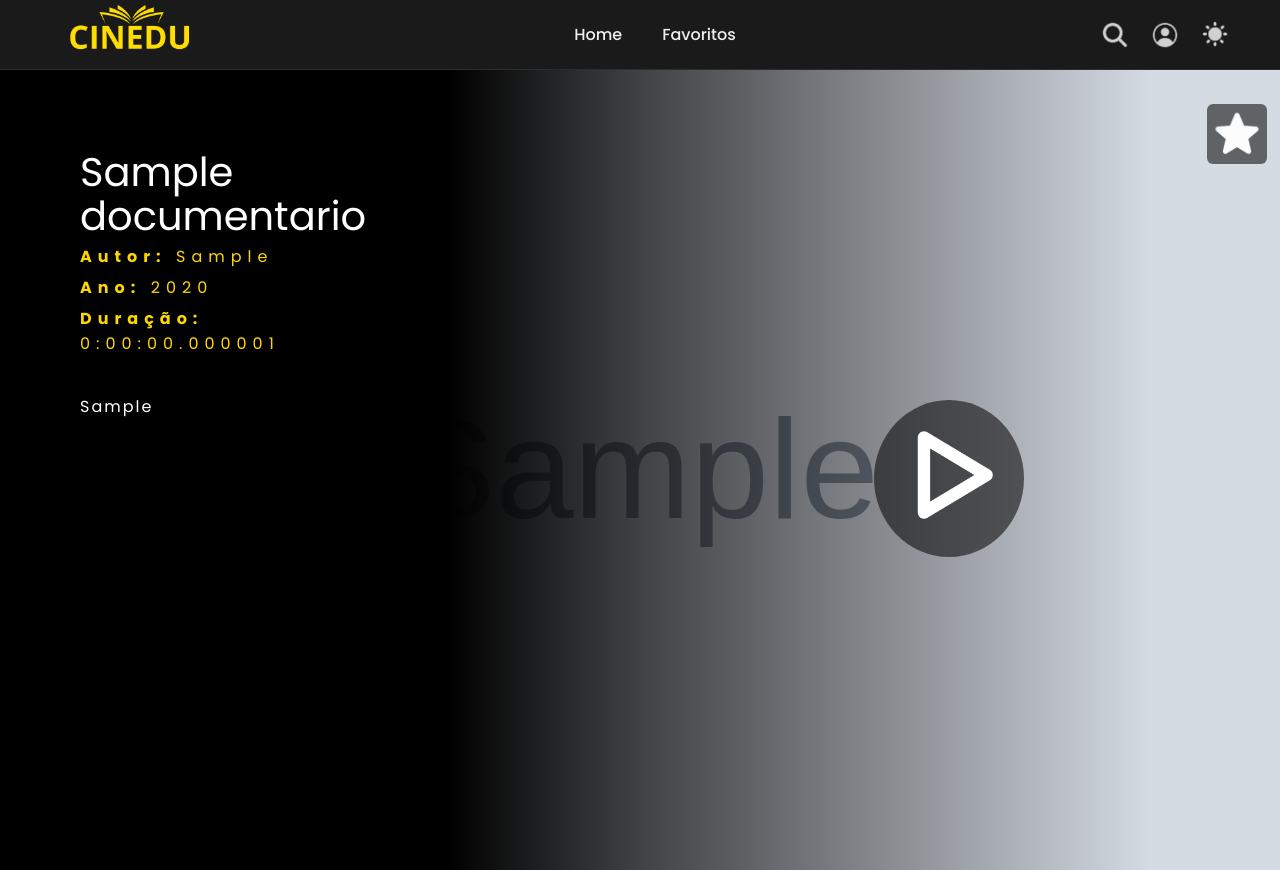
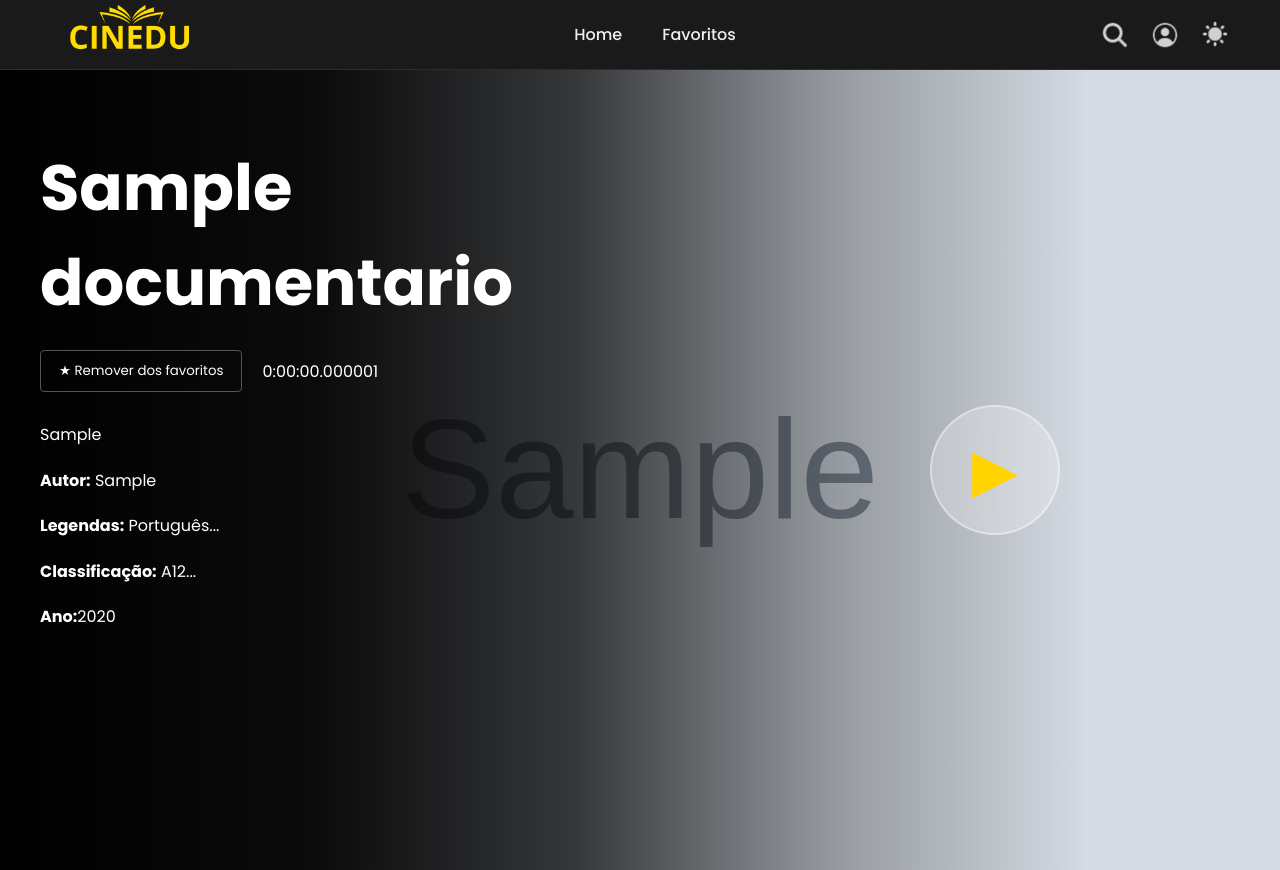
Before and after one commit to quibebytes/cinedu, a Django app: page /detalhes/1/ in a window 1280 px wide. Run offline with Django 5.2, Linux system fonts and the light colour scheme; a user stored in the database is signed in; tables that the repository leaves empty hold one stand-in row (values such as "Sample post"); grey boxes marked "Sample" are stand-in pictures.

Commit message:
Adicionar tela de detalhes de Edylan

```diff
--- a/app/static/detalhes.css
+++ b/app/static/detalhes.css
@@ -5,9 +5,10 @@
   font-family: "Poppins", Arial, sans-serif;
 }
 
-html {
+body {
   background: #0b0b0b;
   color: white;
+  transition: 0.3s;
 }
 
 /* ================= MODO CLARO ================= */
@@ -48,6 +49,7 @@ header {
     align-items: center;
     padding: 0px 50px;
     background-color: #1a1a1a;
+    overflow: hidden;
     height: 70px;
     border-bottom: 1px solid #2d2d2d;
 }
@@ -117,7 +119,7 @@ nav a:hover::after{
 
 }
 
-[tema="claro"] .icons img{
+body.claro .icons img{
   filter: brightness(0)
 }
 
@@ -133,278 +135,129 @@ nav a:hover::after{
 }
 
 /* ================= BANNER ================= */
-.banner {
-  position: relative;
-  min-height: 500px;
-  height: 100vh;
-  background: var(--thumb-url) center/cover no-repeat;
-  display: flex;
-  align-items: center;
-  padding-left: 80px;
+.banner{
+    position:relative;
+    height:100vh;
+    background-image:
+        linear-gradient(
+            90deg,
+            rgba(0,0,0,1) 0%,
+            rgba(0,0,0,.95) 25%,
+            rgba(0,0,0,.75) 45%,
+            rgba(0,0,0,.30) 65%,
+            rgba(0,0,0,0) 85%
+        ),
+
+        var(--thumb-url);
+    object-fit: cover;
+    background-size:cover;
+    background-position:center;
+    background-repeat:no-repeat;
 }
 
-.overlay {
-  position: absolute;
-  top: 0;
-  left: 0;
-  width: 100%;
-  height: 100%;
-  background: linear-gradient(to right, #000 35%, rgba(0,0,0,0.7) 50%, transparent 90%);
-}
-
-.banner-text {
-  position: absolute;
-  top: 10%;
-  max-width: 25%;
-  z-index: 2;
-}
-
-.banner-text p {
-  color: #FFFFFF;
-  font-size: 16px;
-  letter-spacing: 6px;
-  margin-bottom: 6px;
-}
-
-.banner-text h1 {
-  margin-bottom: 6px;
-  font-size: clamp(2.5rem, 2.5rem, 4.5rem);
-  font-weight: 400;
-  line-height: 1.1;
-}
-
-.banner-text #sinopse {
-    letter-spacing: 2px;
-    padding-top: 10%;
-}
-
-.banner-text span {
-  color: #ffd700;
-}
-
-.estrela {
-    position: absolute;
-    top: 13%;
-    right: 1%;
-    width: 60px;
-    border: none;
-    border-radius: 10%;
-
-    background: rgba(0, 0, 0, 0.55);
-    backdrop-filter: blur(3px);
-
-    cursor: pointer;
-    z-index: 10;
-
-    transition: all .3s ease;
-}
-
-
-.estrela:hover {
-  transform: scale(1.1);
-}
-
-html:not([tema="claro"]) .destaque-egito {
-    color: #FFD700;
-    -webkit-text-stroke: 1px #000000;
-}
-
-[tema="claro"] .destaque-egito {
-    color:#FFD700;
-    -webkit-text-stroke: 1px #000000;
-}
-
-/* ================= SEÇÕES ================= */
-.secao {
-  padding: 40px 50px;
-}
-
-.secao h2 {
-  margin-bottom: 20px;
-  font-size: 22px;
-}
-
-.secao span {
-  color: #ffd700;
-}
-
-/* ================= CARROSSEL ================= */
-.carrossel-container {
-  position: relative;
-}
-
-.carrossel {
-  display: flex;
-  gap: 30px;
-  overflow-x: auto;
-  overflow-y: visible;
-  padding: 12px 0;
-  scroll-behavior: smooth;
-}
-
-.carrossel::-webkit-scrollbar {
-  display: none;
-}
-
-/* CARDS */
-.carrossel img {
-  border-radius: 10px;
-  transition: 0.3s;
-  cursor: pointer;
-  width:420px;
-  aspect-ratio:16/9;
-  height:auto;
-  object-fit:cover;
-}
-
-.carrossel img:hover {
-  transform: scale(1.08);
-  box-shadow: 0 10px 20px rgba(0,0,0,0.6);
-}
-
-/* ================= SETAS ================= */
-.seta {
-    position: absolute;
-    top: 50%;
-    right: 20%;
-
-    display: flex;
-    justify-content: center;
-    align-items: center;
-
-    border: none;
-    border-radius: 50%;
-
-    background: rgba(0, 0, 0, 0.55);
-    backdrop-filter: blur(3px);
-
-    cursor: pointer;
-    z-index: 10;
-
-    transition: all .3s ease;
-}
-
-.seta img{
-    width: 150px;
-    height: 150px;
-    filter: invert(1);
-}
-
-
-.seta:hover{
-    background: #FFD700;
-}
-
-.seta:hover img{
-    filter: brightness(0);
-}
-/* ==========================================================================
-   TELA DE CONFIGURAÇÃO (MODAL)
-   ========================================================================== */
-.modal-usuario {
-    position: fixed;
-    top: 50%;
-    left: 50%;
-    transform: translate(-50%, -50%);
-
-
-    background-color: #0d0d0d; /* Fundo bem escuro */
-    color: #ffffff;
-    border: none;
-    border-radius: 50px; /* Bordas bem arredondadas como na foto */
-    width: 480px;
-    padding: 40px;
-    box-shadow:  5px 20px 60px 10px rgba(255, 208, 0, 0.5);
-}
-
-/* Estilo do fundo escurecido atrás do modal */
-.modal-usuario::backdrop {
-    background-color: rgba(0, 0, 0, 0.775);
+.info{
+    position:absolute;
+    top:70px;
+    left:40px;
+    width:470px;
+    color:white;
+    z-index:2;
 
 }
 
-/* Cabeçalho do Modal */
-.modal-header {
-    display: flex;
-    justify-content: space-between;
-    align-items: center;
-    margin-bottom: 30px;
+.info h1{
+
+    font-size:64px;
+
+    margin-bottom:20px;
+
 }
 
-.btn-fechar {
-    background: transparent;
-    border: none;
-    color: #ffd700;
-    font-size: 24px;
-    cursor: pointer;
+.actions{
+
+    display:flex;
+
+    align-items:center;
+
+    gap:20px;
+
+    margin-bottom:30px;
+
 }
 
-.titulo-usuario {
-    color: #ffd700;
-    font-size: 0.9rem;
+.favorite{
+
+    background:transparent;
+
+    border:1px solid #555;
+
+    color:white;
+
+    padding:10px 18px;
+
+    border-radius:4px;
+
+    cursor:pointer;
+
 }
 
-/* Conteúdo interno */
-.modal-content h3, .modal-content .destaque {
-    font-size: 1.1rem;
-    font-weight: bold;
-    margin-bottom: 15px;
+.favorite:hover{
+
+    border-color:white;
+
 }
 
-.modal-content .destaque a {
-    color: #ffffff;
-    text-decoration: none;
+.info p{
+
+    line-height:1.6;
+
+    margin-bottom:20px;
+
 }
 
-.opcoes-config {
-    list-style: none;
-    margin-bottom: 35px;
-    padding-left: 0;
+.play{
+
+    position:absolute;
+
+    right:220px;
+
+    top:50%;
+
+    transform:translateY(-50%);
+
+    width:130px;
+
+    height:130px;
+
+    border-radius:50%;
+
+    border:2px solid rgba(255,255,255,.4);
+
+    background:rgba(255,255,255,.25);
+
+    backdrop-filter:blur(8px);
+
+    font-size:60px;
+
+    color:#FFD400;
+
+    cursor:pointer;
+
+    z-index:3;
+
 }
 
-.opcoes-config li {
-    margin-bottom: 12px;
+.play:hover{
+
+    transform:
+
+        translateY(-50%)
+
+        scale(1.08);
+
 }
 
-.opcoes-config li a {
-    color: #cccccc;
-    text-decoration: none;
-    font-size: 1rem;
-    transition: color 0.2s;
+a {
+    text-decoration: none; /* Remove o sublinhado */
+    color: inherit;         /* Remove o azul e adota a cor do texto ao redor */
 }
-
-.opcoes-config li a:hover, .modal-content .destaque a:hover {
-    color: #ffffff;
-}
-
-@media (max-width:900px){
-
-header{
-    padding:0 20px;
-}
-
-nav{
-    gap:20px;
-}
-
-.banner{
-    padding-left:30px;
-}
-
-.banner-text h1{
-    font-size:40px;
-}
-
-.banner-text p{
-    letter-spacing:3px;
-}
-
-.secao{
-    padding:30px 20px;
-}
-
-.carrossel img{
-    width:260px;
-}
-
-}
--- a/app/templates/cinedu/detalhes.html
+++ b/app/templates/cinedu/detalhes.html
@@ -4,7 +4,7 @@
 <head>
   <meta charset="UTF-8">
   <meta name="viewport" content="width=device-width, initial-scale=1.0">
-  <title> {{ documentario.titulo }} </title>
+  <title>{{ documentario.titulo }}</title>
   <link rel="icon" type="image/x-icon" href="{% static 'favicon.ico' %}">
   <link rel="preconnect" href="https://fonts.googleapis.com">
   <link rel="preconnect" href="https://fonts.gstatic.com" crossorigin>
@@ -53,36 +53,35 @@
 
 </header>
 
-<main>
-
-  <!-- BANNER -->
-  <div class="banner">
-    <div class="overlay"></div>
-
-    <div class="banner-text">
-        <h1>{{ documentario.titulo }}</h1>
-        <p><span><b>Autor: </b>{{ documentario.autor }}</span></p>
-        <p><span><b>Ano: </b>{{ documentario.data_publicacao.year }}</span></p>
-        <p><span><b>Duração: </b>{{ documentario.duracao }}</span></p>
-        <p id="sinopse">{{ documentario.sinopse }}</p>
-    </div>
 <form id="favorito_form" method="post" hidden>
       {% csrf_token %}
       <input type="text" value="fav" name="botao_clicado" hidden>
 </form>
 
+<div class="banner">
+    <div class="info">
+        <h1>{{ documentario.titulo }}</h1>
+        <div class="actions">
+            {% if favoritado %}
+                <button class="favorite" id="btn_favorito"> ★ Remover dos favoritos </button>
+            {% else %}
+                <button class="favorite" id="btn_favorito"> ☆ Salvar como favorito </button>
+            {% endif %}
+            <span>{{ documentario.duracao }}</span>
         </div>
-
-
-  {% if favoritado %}
-    <img src="{% static 'estrela.png' %}" alt="Remover documentário do favoritos" class="estrela" id="btn_favorito">
-  {% else %}
-    <img src="{% static 'estrela_contorno.png' %}" alt="Adicionar documentário aos favoritos" class="estrela" id="btn_favorito">
-  {% endif %}
-  <div class="seta">
-      <a href="{% url 'cinedu:video' documentario.id %}">
-      <img src="{% static 'play.png' %}" alt="botão tocar vídeo">
-      </a>
+        <p>
+            {{ documentario.sinopse }}
+        </p>
+        <div class="details">
+            <p><strong>Autor:</strong> {{ documentario.autor }}</p>
+            <p><strong>Legendas:</strong> Português...</p>
+            <p><strong>Classificação:</strong> A12...</p>
+            <p><strong>Ano:</strong>{{ documentario.data_publicacao.year }}</p>
+        </div>
+    </div>
+    <button class="play">
+    <a href="{% url 'cinedu:video' documentario.id %}">▶</a>
+    </button>
 </div>
 
   </main>
@@ -94,5 +93,6 @@
         favorito_form.submit();
     });
 </script>
+
 </body>
 </html>
```
Lines whose indentation alone changed are shown as unchanged.
